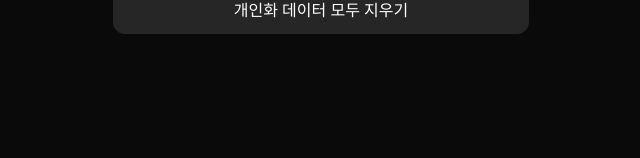
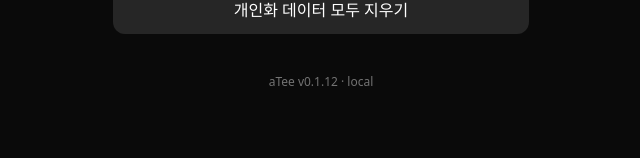
Before and after one commit to KernelAcademy-AICamp/ai-camp-8th-main-project-e-commerce_kai_8, a Next.js app in the folder frontend/: page /settings in a window 1280 px wide. Shown: the part 142-300 px from the top of the page, without its empty margins (319-959 px from the left). Built offline with nearby package versions, Linux system fonts and the light colour scheme; no server answers.

Commit message:
feat: 설정 화면 맨 아래에 앱 버전을 보여준다
버전은 package.json에서, 환경은 VERCEL_ENV에서 빌드 시 주입한다.
프로덕션에서는 꼬리표를 떼 내부 용어를 노출하지 않는다.

Co-Authored-By: Claude Opus 5 (1M context) <noreply@anthropic.com>

```diff
--- a/frontend/app/settings/page.tsx
+++ b/frontend/app/settings/page.tsx
@@ -1,5 +1,6 @@
 import { readAuthNotice } from "@/features/auth/domain/auth-session";
 import { AccountDeleteSection } from "@/features/auth/presentation/components/account-delete-section";
+import { AppVersionLine } from "@/features/settings/presentation/components/app-version-line";
 import { PrivacySettings } from "@/features/settings/presentation/components/privacy-settings";
 import { SettingsHeader } from "@/features/settings/presentation/components/settings-header";
 
@@ -17,6 +18,7 @@ export default async function SettingsPage({
       <SettingsHeader />
       <PrivacySettings />
       <AccountDeleteSection notice={notice} />
+      <AppVersionLine />
     </main>
   );
 }
--- /dev/null
+++ b/frontend/features/settings/presentation/components/app-version-line.tsx
@@ -0,0 +1,14 @@
+import { buildVersionLabel } from "@/features/settings/domain/app-version";
+
+/**
+ * 설정 화면 맨 아래 버전 표기 (설계 §1). 상태·이벤트가 없어 view-model을 두지 않는다.
+ *
+ * `process.env.APP_VERSION`을 **통째로** 적어야 한다 — next.config의 `env`가
+ * 이 형태를 빌드 때 문자열로 치환한다. 변수에 담아 돌려 쓰면 치환되지 않는다.
+ */
+export function AppVersionLine() {
+  const label = buildVersionLabel(process.env.APP_VERSION, process.env.APP_ENV);
+  if (label === null) return null;
+
+  return <p className="mt-10 text-center text-xs text-neutral-500">{label}</p>;
+}
--- a/frontend/next.config.ts
+++ b/frontend/next.config.ts
@@ -1,4 +1,6 @@
 import type { NextConfig } from "next";
+
+import { version as appVersion } from "./package.json";
 
 /**
  * 인증이 관여하는 경로 — 세션 쿠키가 오가는 응답.
@@ -43,6 +45,17 @@ const BASE_SECURITY_HEADERS = [
 ];
 
 const nextConfig: NextConfig = {
+  /**
+   * 화면에 보여줄 빌드 정보 (설계 §2).
+   *
+   * Vercel이 자동 노출하는 `NEXT_PUBLIC_*` 계열에 기대지 않는다 — 그 노출은
+   * 프로젝트 설정에 달려 있어 조용히 꺼질 수 있다. 여기서 명시적으로 넘긴다.
+   * 빌드 시점에 굳으므로 환경변수만 바꿔서는 안 바뀐다(재빌드 필요).
+   */
+  env: {
+    APP_VERSION: appVersion,
+    APP_ENV: process.env.VERCEL_ENV ?? "",
+  },
   images: {
     // 무신사 CDN이 이미 500px 완성 썸네일을 CloudFront로 1년 캐시해 서빙한다.
     // Vercel 이미지 최적화를 거쳐도 화질·용량 이득이 없는데 변환 쿼터만 태워
```
